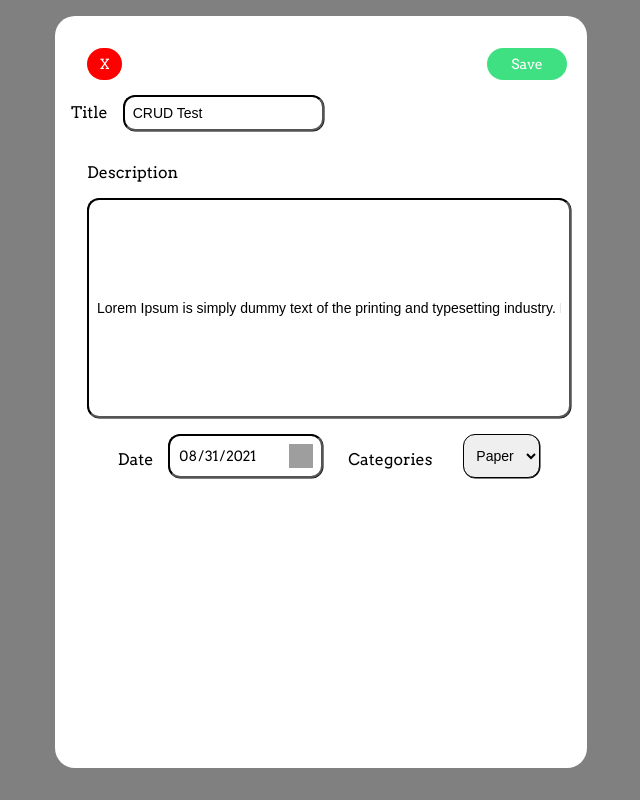
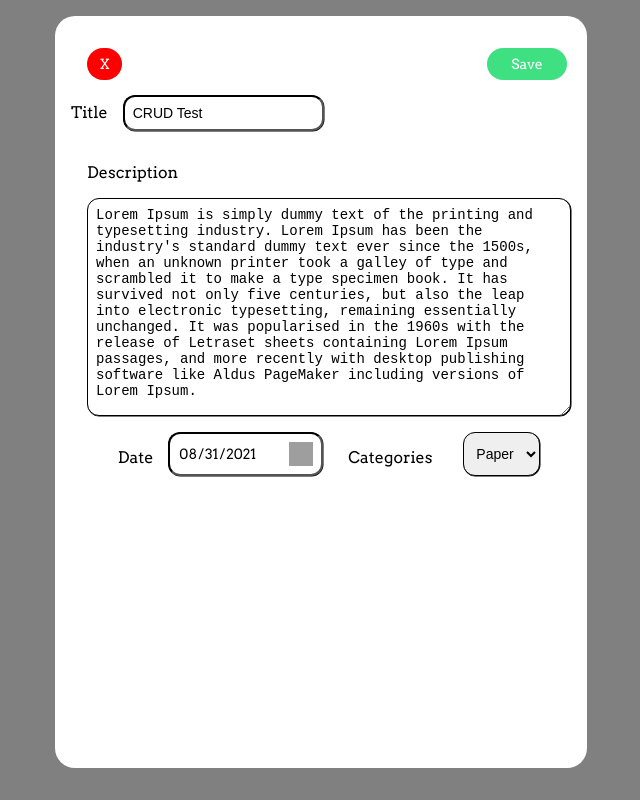
Before and after one commit to Raian-Moretti/react-simple-crud, a React (Create React App) app: page /edit/1 in a window 1280 px wide. Shown: the whole page, without its empty margins (319-959 px from the left). Built offline with nearby package versions, Linux system fonts and the light colour scheme; data requests are answered from the project's data file.

Commit message:
textarea at description box

```diff
--- a/src/component/CreateTitle.js
+++ b/src/component/CreateTitle.js
@@ -65,7 +65,7 @@ export const CreateTitle = () => {
                         </label>
                     </div>
                     <div className="field-separator">
-                        <input className="field-box description" required
+                        <textarea className="field-box description" required rows="10" cols="30"
                             value={description} onChange={(e) => setDescription(e.target.value)}
                             type="text" />
                     </div>
--- a/src/component/EditTitle.js
+++ b/src/component/EditTitle.js
@@ -79,7 +79,7 @@ export const EditTitle = (route) => {
                         </label>
                     </div>
                     <div className="field-separator">
-                        <input className="field-box description"
+                        <textarea className="field-box description"
                             value={selectedTitle.description} onChange={(e) => handleOnChange("description", e.target.value)}
                             type="text" />
                     </div>
```
